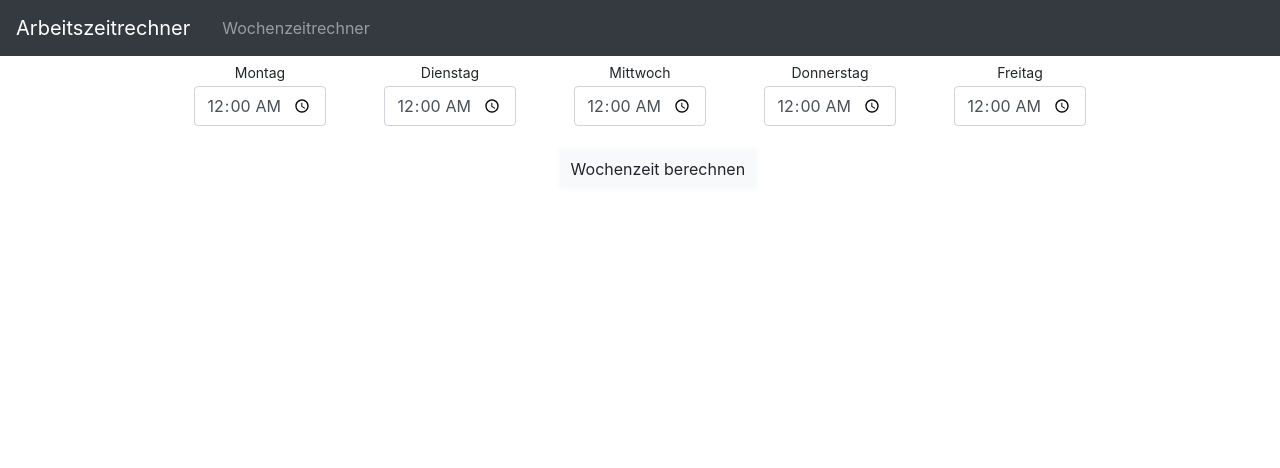
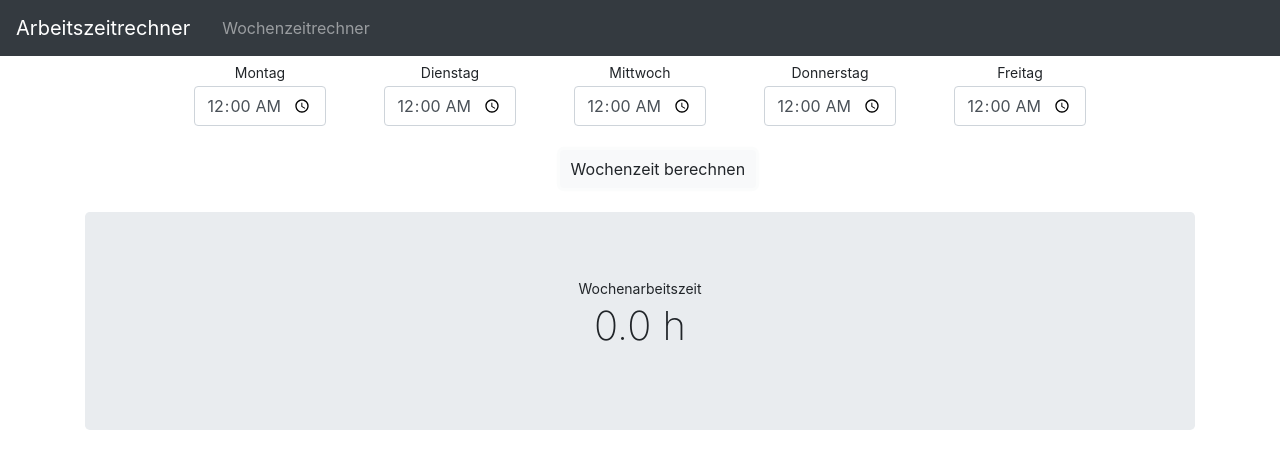
Before and after one commit to LukasDano/arbeitszeitrechner, a plain HTML site: page weekTime.html in a window 1280 px wide. Both pictures are taken after a click on the button "Wochenzeit berechnen". Drawn offline with nearby package versions, Linux system fonts and the light colour scheme.

Commit message:
Bessere Darstellung der Wochenarbeitszeit

```diff
--- a/js/weekTime.js
+++ b/js/weekTime.js
@@ -42,7 +42,8 @@ $(document).ready(function () {
 
 		var weekTimeAusgabe = weekHours + "." + weekMins + " h";
 
-		alert(weekTimeAusgabe);
+		//alert(weekTimeAusgabe);
+		$("#weekworktime").html(weekTimeAusgabe);
 	}
 
 	$("#weekTimeCalc").click(function () {
--- a/weekTime.html
+++ b/weekTime.html
@@ -105,6 +105,27 @@
 				</div>
 			</div>
 		</div>
+
+		<div class="jumbotron form-worktime introjs-relativePosition" id="result" data-step="6" data-intro="Ergebnisse der Berechnung." data-tooltipclass="forLastStep">
+			<div class="text-center">
+				<div class="row container row-adaption">
+					<div class="col text-center">
+						<label for="gleitzeit"></label>
+						<p class="display-5"></p>
+					</div>
+
+					<div class="col text-center">
+						<label for="weekworktime">Wochenarbeitszeit</label>
+						<p class="display-5" id="weekworktime">0.0 h</p>
+					</div>
+
+					<div class="col text-center">
+						<label for="gleitzeit"></label>
+						<p class="display-5"></p>
+					</div>
+				</div>
+			</div>
+		</div>
 	</main>
 
     <script src="https://code.jquery.com/jquery-3.2.1.slim.min.js" integrity="sha384-KJ3o2DKtIkvYIK3UENzmM7KCkRr/rE9/Qpg6aAZGJwFDMVNA/GpGFF93hXpG5KkN" crossorigin="anonymous"></script>
```
